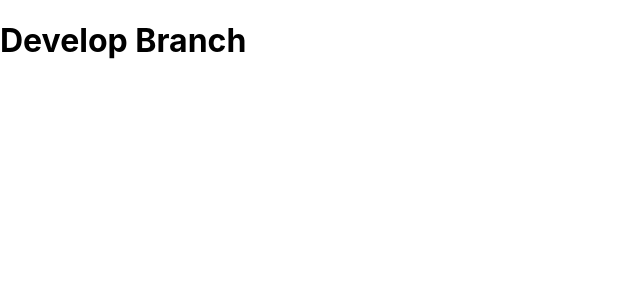
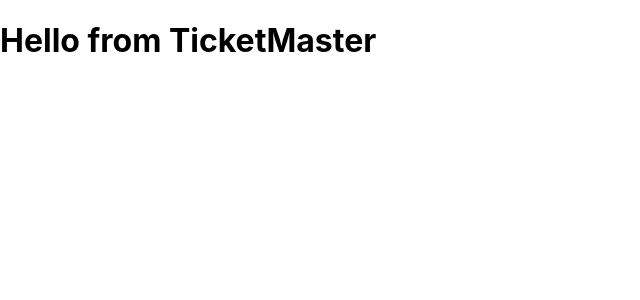
Before and after one commit to TaniaOlivas/24-hour-project, a React (Create React App) app: page / in a window 1280 px wide. Shown: the top 300 px of the page, without its empty margins (0-640 px from the left). Built offline with nearby package versions, Linux system fonts and the light colour scheme.

Commit message:
Created TicketMaster page, exported it, imported it, and mounted it to App.jsx

```diff
--- a/package.json
+++ b/package.json
@@ -9,6 +9,7 @@
     "bootstrap": "^5.1.3",
     "react": "^17.0.2",
     "react-dom": "^17.0.2",
+    "react-geolocated": "^3.2.0",
     "react-router-dom": "^6.2.1",
     "react-scripts": "5.0.0",
     "reactstrap": "^9.0.1",
--- a/public/index.html
+++ b/public/index.html
@@ -9,7 +9,6 @@
       name="description"
       content="Web site created using create-react-app"
     />
-    <link rel="apple-touch-icon" href="%PUBLIC_URL%/logo192.png" />
     <!--
       manifest.json provides metadata used when your web app is installed on a
       user's mobile device or desktop. See https://developers.google.com/web/fundamentals/web-app-manifest/
--- a/src/App.jsx
+++ b/src/App.jsx
@@ -1,9 +1,10 @@
 import React from 'react';
+import TicketMaster from './TicketMaster';
 
 function App() {
   return (
     <div>
-      <h1>Develop Branch</h1>
+      <TicketMaster />
     </div>
   );
 }
--- /dev/null
+++ b/src/TicketMaster.jsx
@@ -0,0 +1,11 @@
+import React from 'react';
+
+const TicketMaster = (props) => {
+  return (
+    <div>
+      <h1>Hello from TicketMaster</h1>
+    </div>
+  );
+};
+
+export default TicketMaster;
```
Also changed, not shown: public/manifest.json, 1 other file (tests, documents, lock files or other folders).
